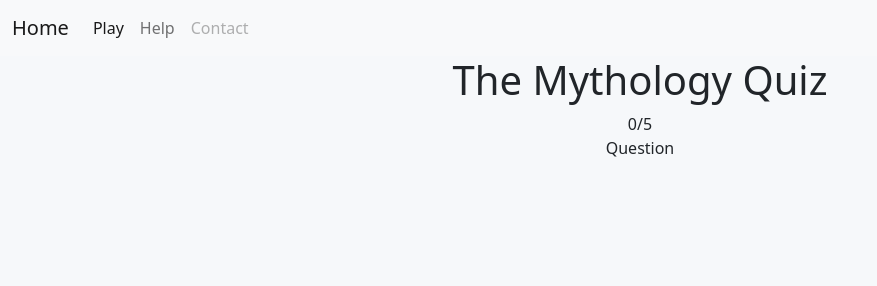
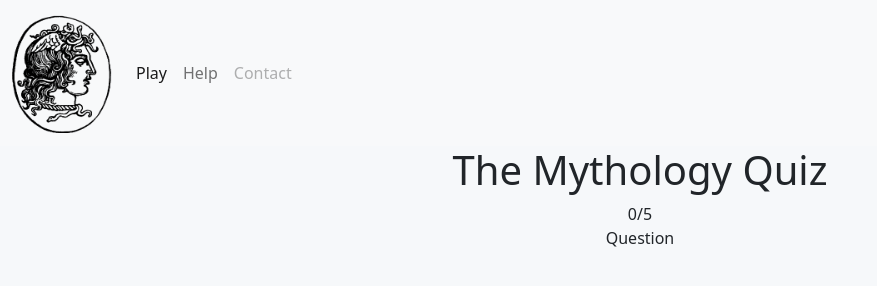
Before and after one commit to emilija-smitaite/the-mythology-quiz, a plain HTML site: page game.html in a window 1280 px wide. Shown: the whole page, without its empty margins (0-877 px from the left). Drawn offline with nearby package versions, Linux system fonts and the light colour scheme; no server answers.

Commit message:
Place Home icon into the navbar

```diff
--- a/game.html
+++ b/game.html
@@ -15,7 +15,7 @@
     <!--https://getbootstrap.com/docs/5.1/components/navbar/-->
     <nav class="navbar navbar-expand-lg navbar-light bg-light">
       <div class="container-fluid">
-        <a class="navbar-brand" href="index.html">Home</a>
+        <a class="navbar-brand" href="index.html"><img src="assets/images/medusa.png" width="100" height="120"></a>
         <button class="navbar-toggler" type="button" data-bs-toggle="collapse" data-bs-target="#navbarSupportedContent" aria-controls="navbarSupportedContent" aria-expanded="false" aria-label="Toggle navigation">
           <span class="navbar-toggler-icon"></span>
         </button>
```
Also changed, not shown: index.html (+1 -1 lines).
